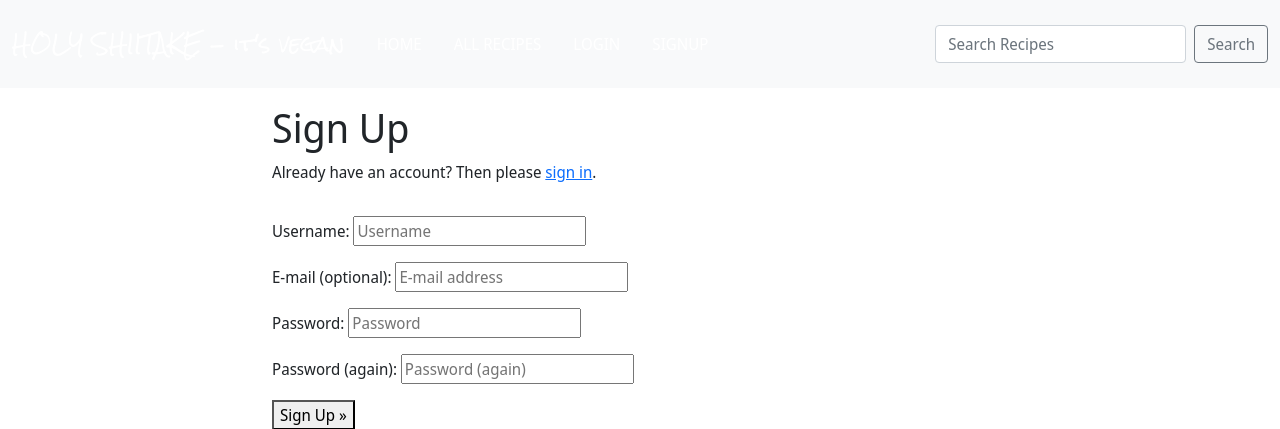
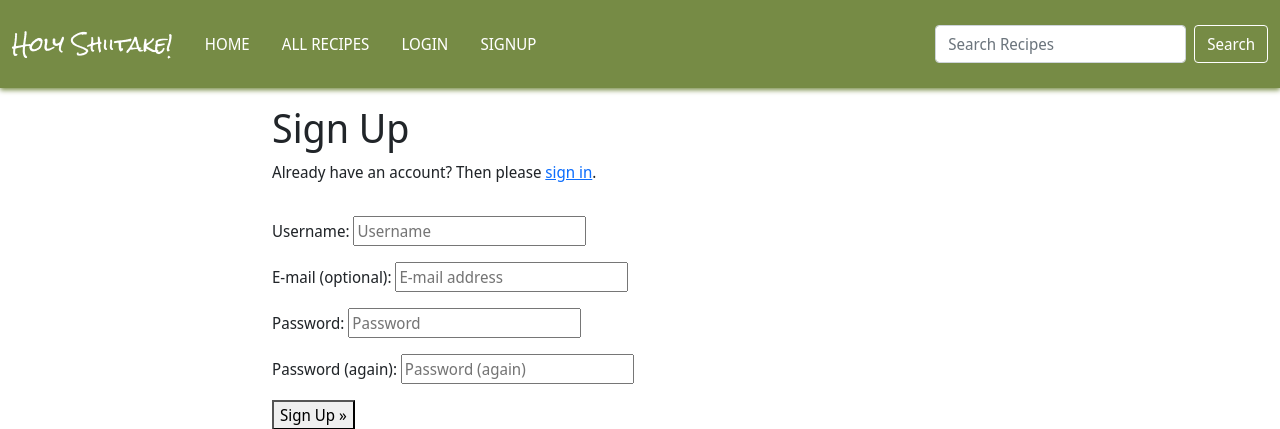
Before and after one commit to shellieD/holy-shiitake, a Django app: page /accounts/signup/ in a window 1280 px wide. Shown: the top 429 px of the page. Run offline with Django 3.2, Linux system fonts and the light colour scheme; some libraries are stand-ins or nearby versions.

Commit message:
Style navbar and add hover effect to nav links.

```diff
--- a/templates/nav.html
+++ b/templates/nav.html
@@ -1,26 +1,26 @@
-<nav class="navbar navbar-expand-lg bg-light">
+<nav class="navbar navbar-expand-lg nav-bar-green">
     <div class="container-fluid">
-        <a class="navbar-brand" href="{% url 'home' %}">HOLY SHIITAKE - it's vegan</a>
+        <a class="navbar-brand" href="{% url 'home' %}">Holy Shiitake!</a>
         <button class="navbar-toggler" type="button" data-bs-toggle="collapse" data-bs-target="#navbarSupportedContent"
             aria-controls="navbarSupportedContent" aria-expanded="false" aria-label="Toggle navigation">
             <span class="navbar-toggler-icon"></span>
         </button>
         <div class="collapse navbar-collapse" id="navbarSupportedContent">
             <ul class="navbar-nav me-auto mb-2 mb-lg-0">
-                <li class="nav-item"><a class="nav-link px-lg-3 py-3 py-lg-4" href="{% url 'home' %}">HOME</a></li>
-                <li class="nav-item"><a class="nav-link px-lg-3 py-3 py-lg-4" href="{% url 'all_recipes' %}">ALL
+                <li class="nav-item"><a class="nav-link px-lg-3 py-3 py-lg-4 grow" href="{% url 'home' %}">HOME</a></li>
+                <li class="nav-item grow"><a class="nav-link px-lg-3 py-3 py-lg-4" href="{% url 'all_recipes' %}">ALL
                         RECIPES</a></li>
                 {% if user.is_authenticated %}
-                <li class="nav-item"><a class="nav-link px-lg-3 py-3 py-lg-4" href="{% url 'add_recipe' %}">ADD
+                <li class="nav-item grow"><a class="nav-link px-lg-3 py-3 py-lg-4" href="{% url 'add_recipe' %}">ADD
                         RECIPE</a></li>
-                <li class="nav-item"><a class="nav-link px-lg-3 py-3 py-lg-4" href="{% url 'user_recipes' %}">MY
+                <li class="nav-item grow"><a class="nav-link px-lg-3 py-3 py-lg-4" href="{% url 'user_recipes' %}">MY
                         RECIPES</a></li>
-                <li class="nav-item"><a class="nav-link px-lg-3 py-3 py-lg-4"
+                <li class="nav-item grow"><a class="nav-link px-lg-3 py-3 py-lg-4"
                         href="{% url 'account_logout' %}">LOGOUT</a></li>
                 {% else %}
-                <li class="nav-item"><a class="nav-link px-lg-3 py-3 py-lg-4" href="{% url 'account_login' %}">LOGIN</a>
+                <li class="nav-item grow"><a class="nav-link px-lg-3 py-3 py-lg-4" href="{% url 'account_login' %}">LOGIN</a>
                 </li>
-                <li class="nav-item"><a class="nav-link px-lg-3 py-3 py-lg-4"
+                <li class="nav-item grow"><a class="nav-link px-lg-3 py-3 py-lg-4"
                         href="{% url 'account_signup' %}">SIGNUP</a></li>
                 {% endif %}
 
@@ -28,7 +28,7 @@
             <form class="d-flex" role="search" method="GET" action="{% url 'search_results' %}">
                 {% csrf_token %}
                 <input class="form-control me-2" type="search" placeholder="Search Recipes" aria-label="Search" name="searched">
-                <button class="btn btn-outline-secondary" type="submit">Search</button>
+                <button class="btn btn-outline-secondary search-button" type="submit">Search</button>
             </form>
         </div>
     </div>
```
